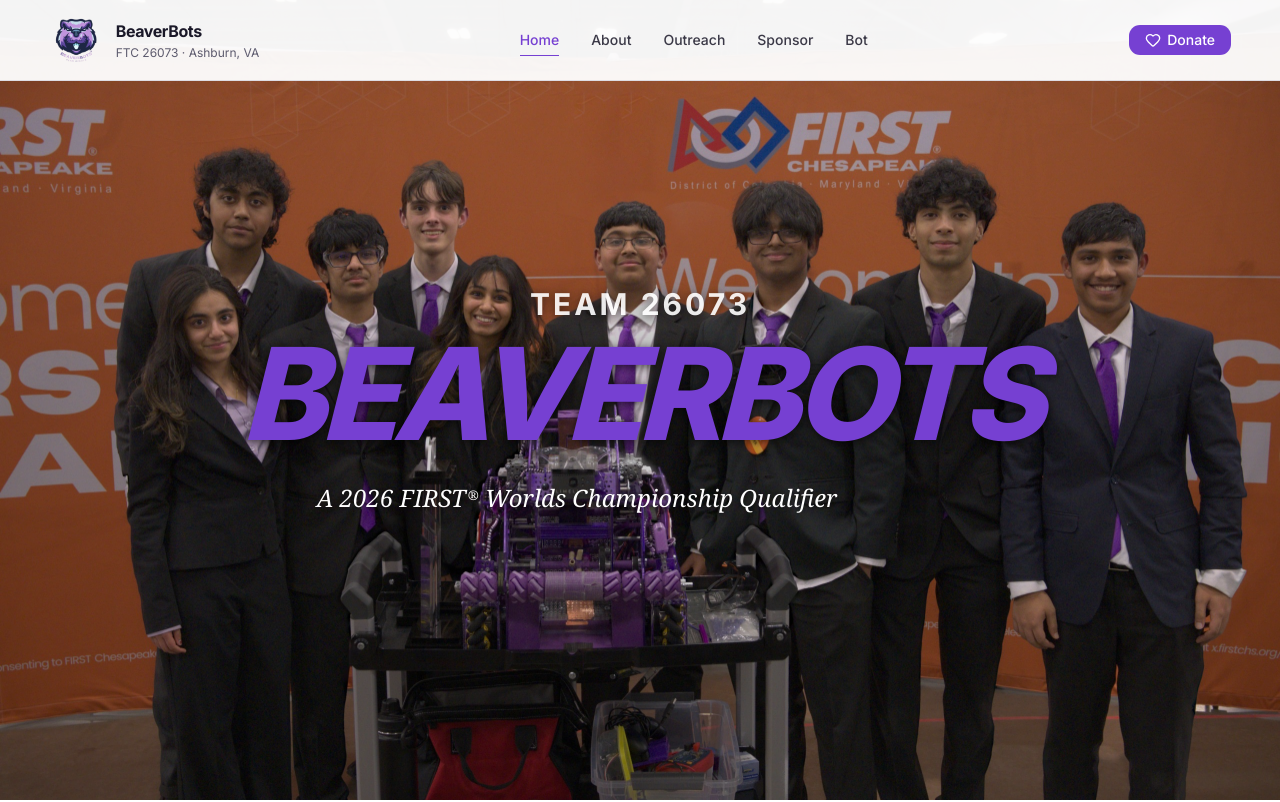
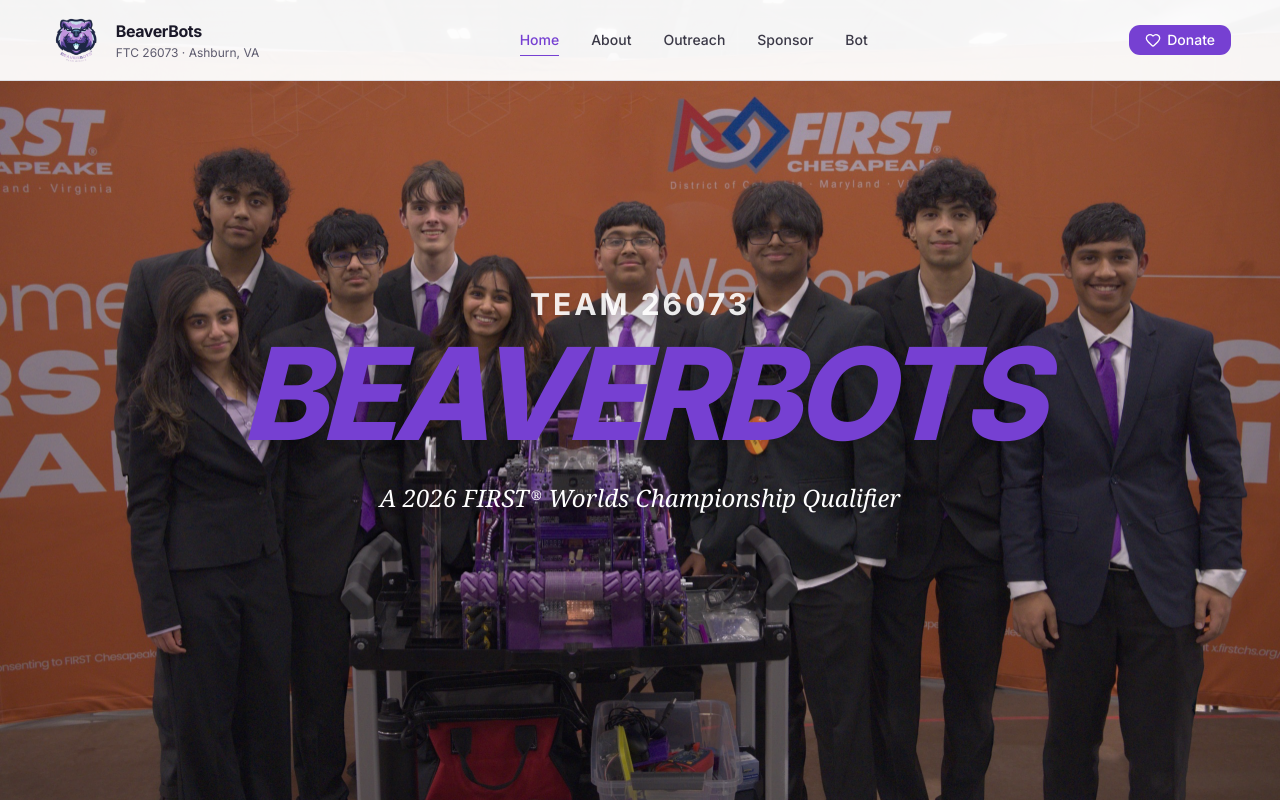
Before and after one commit to epicgamer239/FtcWebsite, a Next.js app: page / in a window 1280 px wide. Shown: the top 802 px of the page. Built offline with nearby package versions, Linux system fonts and the light colour scheme.

Commit message:
Center the homepage hero qualifier subtitle.

```diff
--- a/src/components/sections/hero.tsx
+++ b/src/components/sections/hero.tsx
@@ -5,7 +5,7 @@ export function Hero() {
     <section
       id="home"
       aria-label="BeaverBots team introduction"
-      className="relative w-full h-screen flex items-center justify-center overflow-hidden"
+      className="relative flex h-screen w-full items-center justify-center overflow-hidden"
     >
       <Image
         src="/gallery/team.jpg"
@@ -17,23 +17,19 @@ export function Hero() {
         aria-hidden
       />
 
-      {/* Dark overlay for text contrast */}
-      <div
-        className="absolute inset-0 bg-black/20"
-        aria-hidden
-      />
+      <div className="absolute inset-0 bg-foreground/20" aria-hidden />
 
       <div className="hero-copy relative z-10 mx-auto max-w-6xl px-4 py-24 text-center sm:px-8">
-        <div className="mx-auto max-w-5xl px-4 py-8 sm:px-8 sm:py-10">
+        <div className="mx-auto flex max-w-5xl flex-col items-center px-4 py-8 sm:px-8 sm:py-10">
           <div className="flex flex-col items-center justify-center gap-1 sm:gap-2">
-            <p className="text-white font-bold uppercase tracking-widest text-lg sm:text-xl md:text-2xl lg:text-3xl opacity-90 text-center" style={{ textShadow: '0 2px 8px rgba(0, 0, 0, 0.5), 0 0 16px rgba(0, 0, 0, 0.25)' }}>
+            <p className="text-center text-lg font-bold uppercase tracking-widest text-white opacity-90 drop-shadow-md sm:text-xl md:text-2xl lg:text-3xl">
               TEAM 26073
             </p>
-            <h1 className="text-primary font-extrabold italic uppercase tracking-tighter text-5xl sm:text-6xl md:text-7xl lg:text-8xl xl:text-9xl text-center leading-none" style={{ textShadow: '0 2px 8px rgba(0, 0, 0, 0.5), 0 0 16px rgba(0, 0, 0, 0.25)' }}>
+            <h1 className="text-center text-5xl font-extrabold italic uppercase leading-none tracking-tighter text-primary drop-shadow-md sm:text-6xl md:text-7xl lg:text-8xl xl:text-9xl">
               BEAVERBOTS
             </h1>
           </div>
-          <p className="hero-copy-subtitle mt-6 font-serif italic text-white text-lg sm:text-xl md:text-2xl text-center opacity-90 max-w-2xl px-4" style={{ textShadow: '0 1px 4px rgba(0, 0, 0, 0.4)' }}>
+          <p className="hero-copy-subtitle mx-auto mt-6 max-w-2xl px-4 text-center font-serif text-lg italic text-white opacity-90 drop-shadow-sm sm:text-xl md:text-2xl">
             A 2026 FIRST
             <sup className="ml-0.5 text-[0.55em] font-normal not-italic leading-none">
               ®
```
